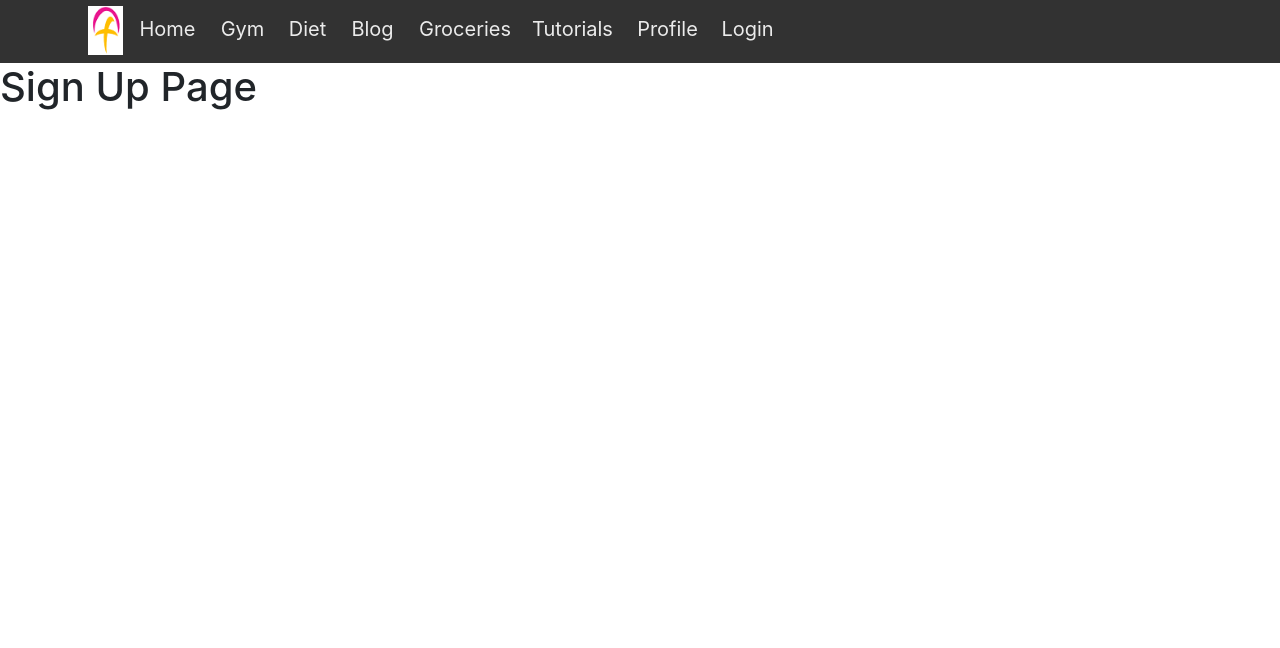
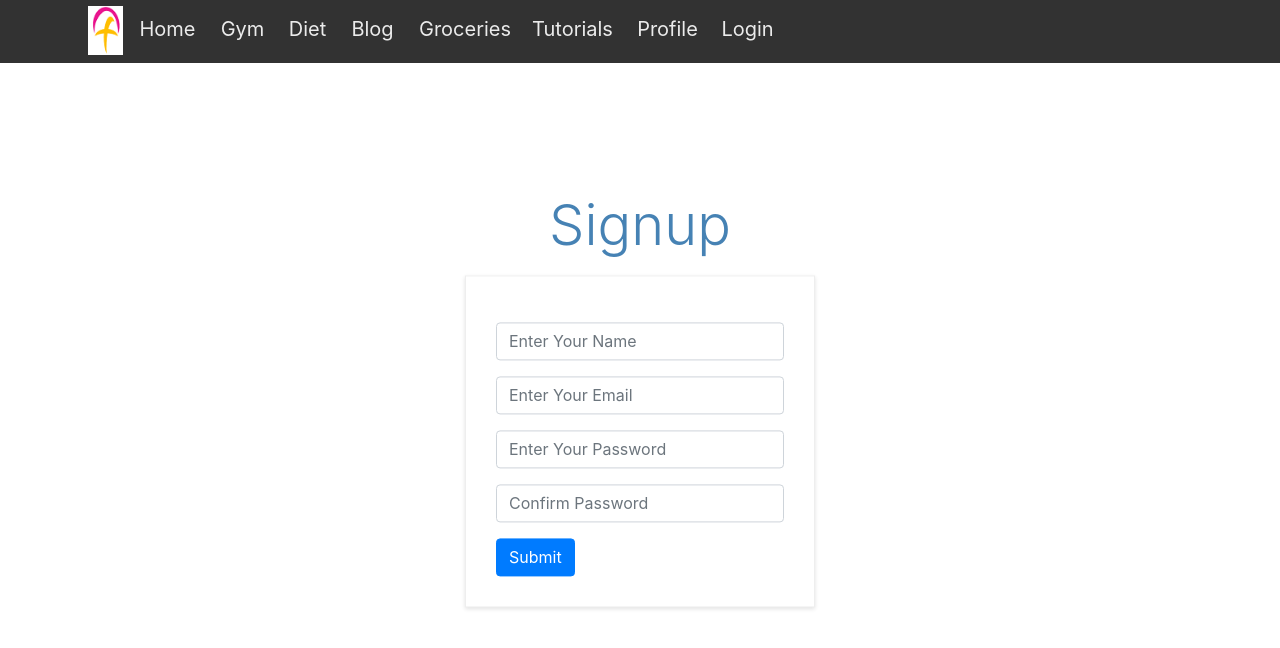
Before and after one commit to Rijwan-Hossain/FitnessCalculatorApp, a React (Create React App) app in the folder client/: page /registration in a window 1280 px wide. Shown: the top 648 px of the page. Built offline with nearby package versions, Linux system fonts and the light colour scheme.

Commit message:
Login & Signup, only markup done

```diff
--- /dev/null
+++ b/client/src/Components/Signin/Form.js
@@ -0,0 +1,80 @@
+import React, { Component } from 'react'
+import {NavLink} from 'react-router-dom'
+
+const initState = {
+    email: '',
+    password: ''
+}
+
+class Form extends Component {
+    state = initState;
+
+    changeHandler = (e) => {
+        this.setState({
+            [e.target.name]: e.target.value
+        })
+    }
+
+    submitHandler = (e) => {
+        e.preventDefault();
+        let user = {
+            email: this.state.email,
+            password: this.state.password
+        }
+
+        console.log(user);
+
+        this.setState({
+            ...initState
+        })
+    }
+
+    render() {
+        return (
+            <div
+                style={{
+                    padding: '30px',
+                    border: '1px solid rgb(238, 238, 238)',
+                    boxShadow: '0px 2px 4px 0px rgb(226, 226, 226)'
+                }}
+            >
+                <form onSubmit={this.submitHandler}>
+                    <div className="form-group">
+                        <input
+                            type="email"
+                            name="email"
+                            className="form-control my-3"
+                            placeholder="Enter Your Email"
+                            value={this.state.email}
+                            onChange={this.changeHandler}
+                        />
+                        <input
+                            type="password"
+                            name="password"
+                            className="form-control my-3"
+                            placeholder="Enter Your password"
+                            value={this.state.password}
+                            onChange={this.changeHandler}
+                        />
+                    </div>
+                    <button className="btn btn-primary">
+                        Submit
+                    </button>
+                </form>
+
+                <p
+                    style={{
+                        paddingTop: '20px'
+                    }}
+                >
+                    No Account, {' '}
+                    <NavLink to="/registration">
+                        Create One
+                    </NavLink>
+                </p>
+            </div>
+        )
+    }
+}
+
+export default Form;
--- a/client/src/Components/Signin/Signin.js
+++ b/client/src/Components/Signin/Signin.js
@@ -1,10 +1,28 @@
 import React, { Component } from 'react'
+import Form from './Form';
 
 class Signin extends Component {
     render() {
         return (
-            <div>
-                <h1>Signin Page</h1>
+            <div style={{
+                    position: 'absolute',
+                    top: '50%',
+                    left: '50%',
+                    transform: 'translate(-50%, -50%)',
+                    width: '350px'
+                }}>
+                <h1 className="display-4 mb-3"
+                    style={{
+                        // fontSize: '35px',
+                        textAlign: 'center',
+                        color: 'steelblue'
+                    }}>
+                    Login
+                </h1>
+
+                <Form />
+
+
             </div>
         )
     }
--- /dev/null
+++ b/client/src/Components/Signup/Form.js
@@ -0,0 +1,93 @@
+import React, { Component } from 'react'
+
+const initState = {
+    name: '',
+    email: '',
+    password: '',
+    confirmPassword: '',
+    error: {}
+}
+
+class Form extends Component {
+    state = initState;
+
+    changeHandler = (e) => {
+        this.setState({
+            [e.target.name]: e.target.value
+        })
+    }
+
+    submitHandler = (e) => {
+        e.preventDefault();
+        let user = {
+            name: this.state.name,
+            email: this.state.email,
+            password: this.state.password,
+            confirmPassword: this.state.confirmPassword,
+        }
+        // user;
+        console.log(user);
+
+        this.setState({
+            ...initState
+        })
+    }
+
+    render() {
+        return (
+            <div
+                style={{
+                    padding: '30px',
+                    border: '1px solid rgb(238, 238, 238)',
+                    boxShadow: '0px 2px 4px 0px rgb(226, 226, 226)'
+                }}
+            >
+                <form onSubmit={this.submitHandler}>
+                    <div className="form-group">
+                        <input
+                            type="name"
+                            name="name"
+                            className="form-control col-md-12 my-3"
+                            placeholder="Enter Your Name"
+                            value={this.state.name}
+                            onChange={this.changeHandler}
+                            required
+                        />
+                        <input
+                            type="email"
+                            name="email"
+                            className="form-control col-md-12 my-3"
+                            placeholder="Enter Your Email"
+                            value={this.state.email}
+                            onChange={this.changeHandler}
+                            required
+                        />
+                        <input
+                            type="password"
+                            name="password"
+                            className="form-control col-md-12 my-3"
+                            placeholder="Enter Your Password"
+                            value={this.state.password}
+                            onChange={this.changeHandler}
+                            required
+                        />
+                        <input
+                            type="password"
+                            name="confirmPassword"
+                            className="form-control col-md-12 my-3"
+                            placeholder="Confirm Password"
+                            value={this.state.confirmPassword}
+                            onChange={this.changeHandler}
+                            required
+                        />
+                    </div>
+                    <button className="btn btn-primary">
+                        Submit
+                    </button>
+                </form>
+            </div>
+        )
+    }
+}
+
+export default Form;
--- a/client/src/Components/Signup/Signup.js
+++ b/client/src/Components/Signup/Signup.js
@@ -1,10 +1,25 @@
 import React, { Component } from 'react'
+import Form from './Form';
 
 class Signup extends Component {
     render() {
         return (
-            <div>
-                <h1>Sign Up Page</h1>
+            <div style={{
+                    position: 'absolute',
+                    top: '50%',
+                    left: '50%',
+                    transform: 'translate(-50%, -50%)',
+                    width: '350px'
+                }}>
+                <h1 className="display-4 mb-3"
+                    style={{
+                        textAlign: 'center',
+                        color: 'steelblue'
+                    }}>
+                    Signup
+                </h1>
+
+                <Form />
             </div>
         )
     }
```
Also changed, not shown: client/src/Components/Navigation/Navigation.js (+8 -2 lines), client/package.json (line endings or trailing spaces), package.json (line endings or trailing spaces), 1 other file (tests, documents, lock files or other folders).
